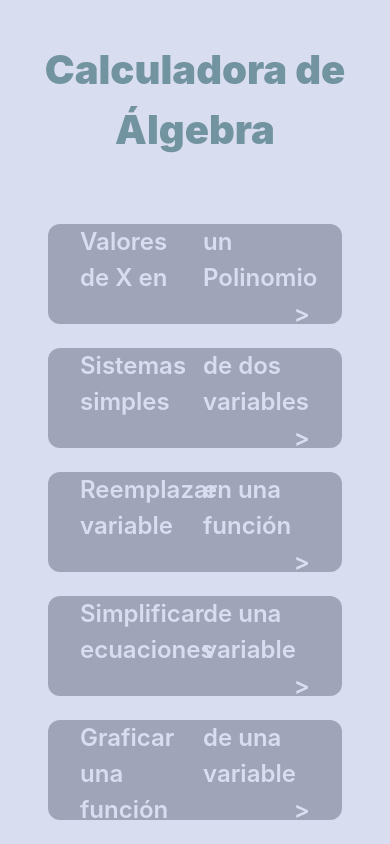
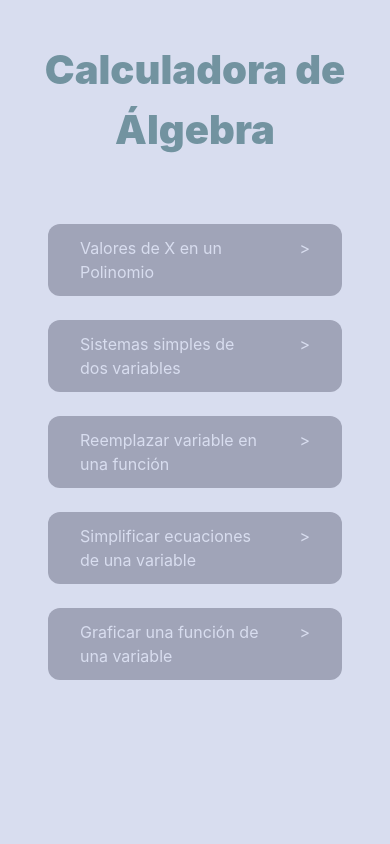
Before and after one commit to pipeotal89/Algebra-Calculator, a Next.js app: page / in a window 390 px wide. Built offline with nearby package versions, Linux system fonts and the light colour scheme.

Commit message:
Testing mobile responsiveness

```diff
--- a/app/components/clickable-box.tsx
+++ b/app/components/clickable-box.tsx
@@ -12,17 +12,17 @@ export default function ClickableBox({ operation, url }: ClickableBoxProps) {
   const router = useRouter();
 
   return (
-    <div className="w-full h-25">
+    <div className="w-full lg:h-25 md:h-20 h-18">
       <div className="h-full mx-8 my-6 px-4">
         <button
           className="h-full w-full px-8 rounded-xl bg-secondary-500 hover:bg-secondary-700 cursor-pointer"
           onClick={() => router.push("/pages" + url)}
         >
-          <div className="columns-2">
-            <p className="text-left font-general text-button text-main-500">
+          <div className="flex columns-2">
+            <p className="w-4/5 text-left font-general lg:text-button md:text-buttonmd sm:text-buttonsm text-main-500">
               {operation}
             </p>
-            <p className="text-right font-general text-button text-main-500">
+            <p className="w-1/5 text-right font-general lg:text-button md:text-buttonmd sm:text-buttonsm text-main-500">
               &gt;
             </p>
           </div>
--- a/app/globals.css
+++ b/app/globals.css
@@ -12,4 +12,10 @@
 
   --text-button: 1.5rem;
   --text-button--font-weight: 600;
+
+  --text-buttonmd: 1.2rem;
+  --text-buttonmd--font-weight: 600;
+
+  --text-buttonsm: 1rem;
+  --text-buttonsm--font-weight: 600;
 }
```
